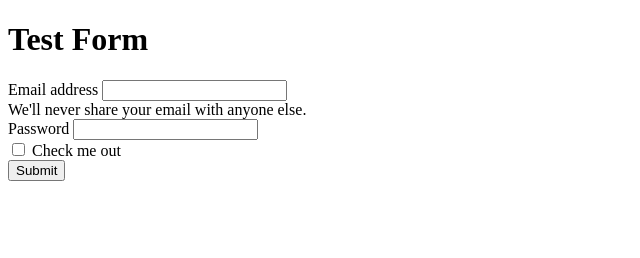
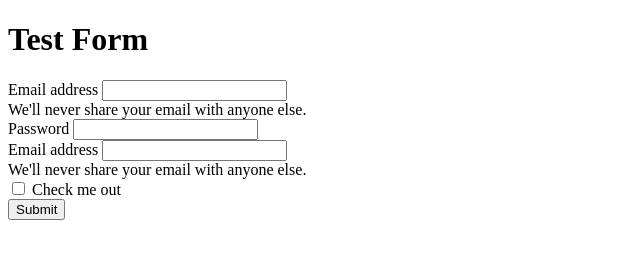
Before and after one commit to DaniaDI/test_lab, a plain HTML site: page index.html in a window 1280 px wide. Shown: the whole page, without its empty margins (0-640 px from the left). Drawn offline with Linux system fonts and the light colour scheme.

Commit message:
Update index.html

```diff
--- a/index.html
+++ b/index.html
@@ -18,6 +18,11 @@
               <label for="exampleInputPassword1" class="form-label">Password</label>
               <input type="password" class="form-control" id="exampleInputPassword1">
             </div>
+            <div class="mb-3">
+              <label for="exampleInputEmail1" class="form-label">Email address</label>
+              <input type="email" class="form-control" id="exampleInputEmail1" aria-describedby="emailHelp">
+              <div id="emailHelp" class="form-text">We'll never share your email with anyone else.</div>
+            </div>
             <div class="mb-3 form-check">
               <input type="checkbox" class="form-check-input" id="exampleCheck1">
               <label class="form-check-label" for="exampleCheck1">Check me out</label>
```
